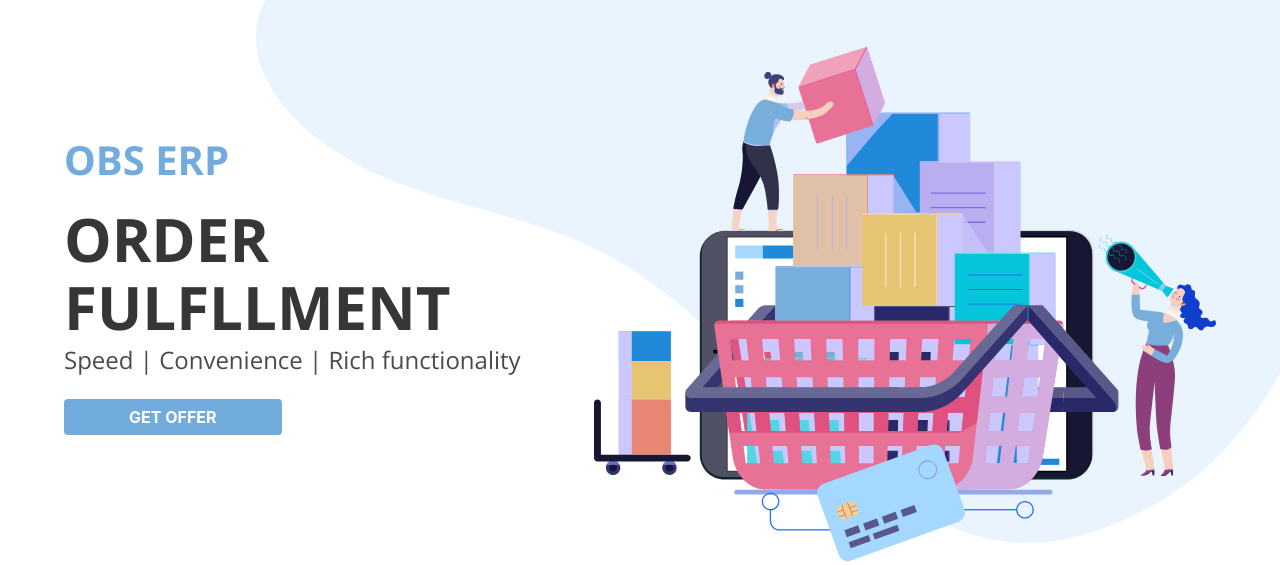
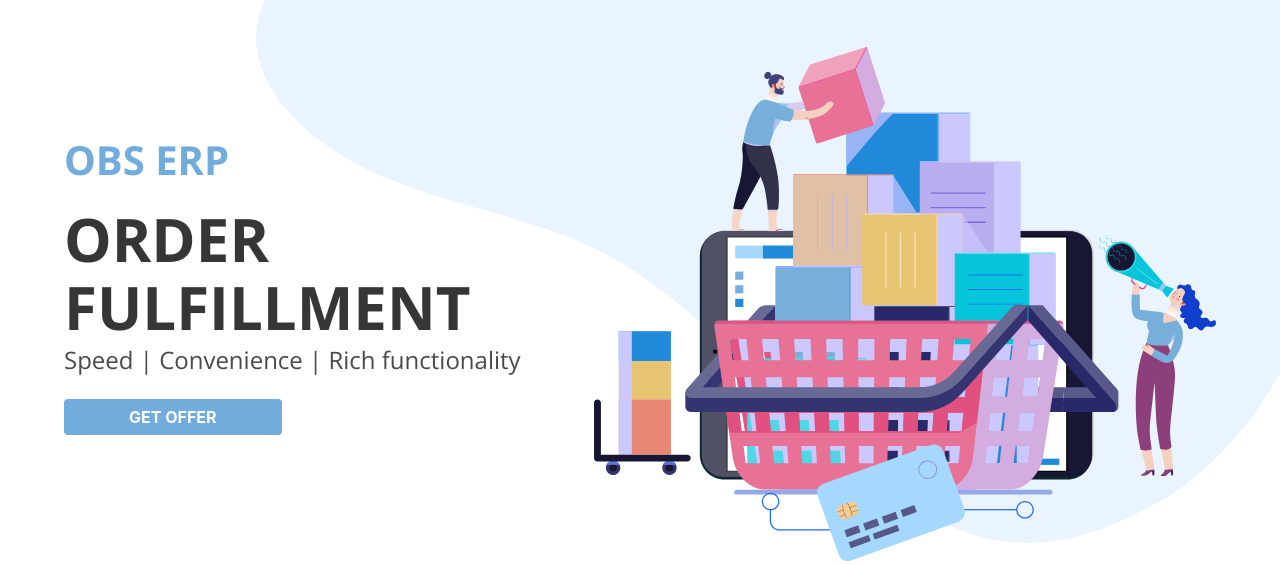
Before and after one commit to PavelDobranov/obs, a Node project: template src/pages/of-module.ejs in a window 1280 px wide. Shown: the part 53-618 px from the top of the page. Run offline with Node 20 templates, Linux system fonts and the light colour scheme; the template is opened without the code that fills it, so the values that code supplies are empty.

Commit message:
Fix typo; remove console.log

```diff
--- a/src/pages/of-module.ejs
+++ b/src/pages/of-module.ejs
@@ -9,7 +9,7 @@
       <div class="text-image-section">
         <div class="text">
           <h2 class="title is-size-2-desktop has-text-primary">OBS ERP</h2>
-          <h1 class="large-title">ORDER FULFLLMENT</h1>
+          <h1 class="large-title">ORDER FULFILLMENT</h1>
           <p class="subtitle is-size-4-desktop">
             Speed | Convenience | Rich functionality
           </p>
--- a/src/pages/partials/carousel.ejs
+++ b/src/pages/partials/carousel.ejs
@@ -48,7 +48,6 @@
     });
 
     $carouselSlidesContainer.addEventListener('transitionend', function () {
-      console.log('transitionend')
       ongoingTransition = false;
 
       if (activeIndex === $carouselSlides.length - 1) {
```
Also changed, not shown: 1 other file.
